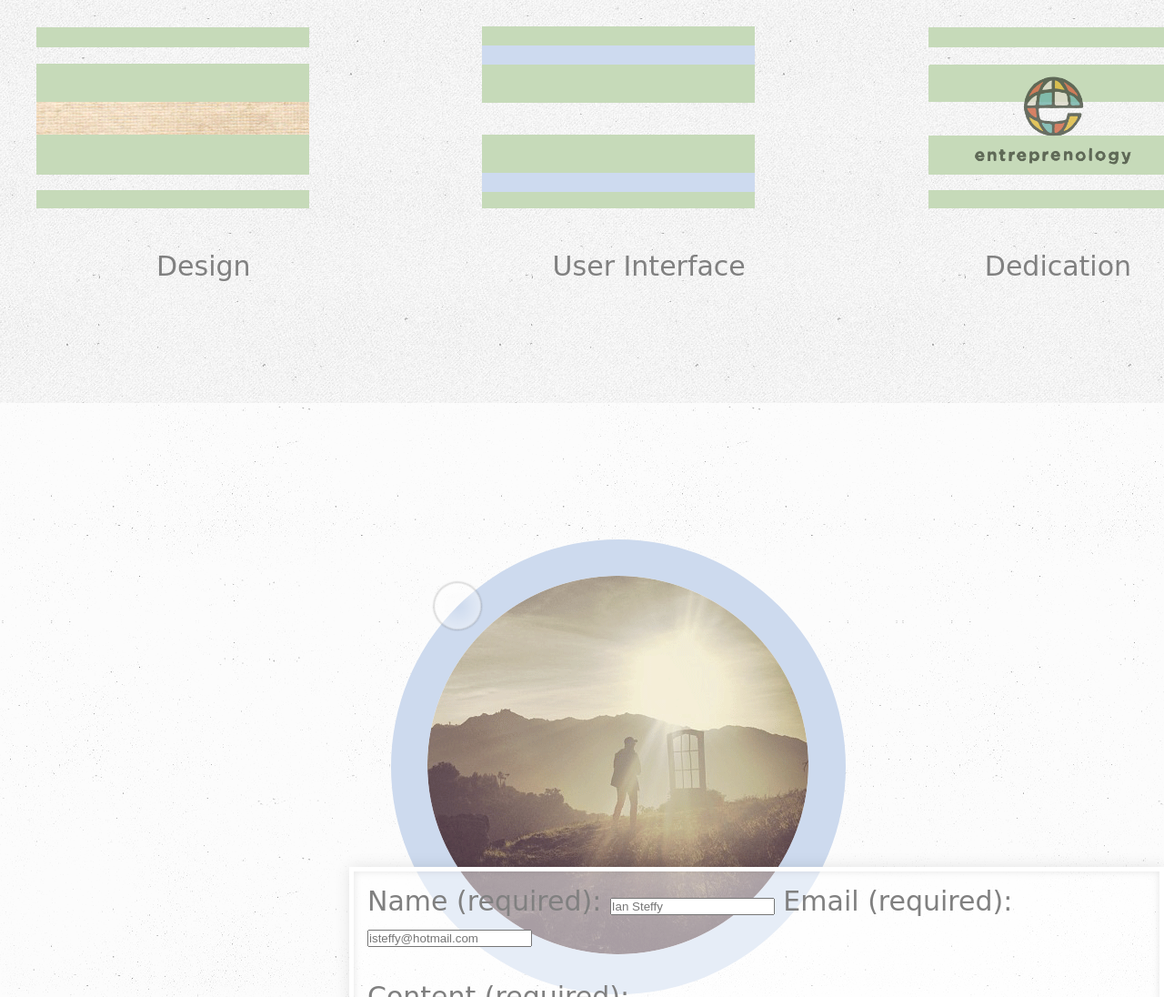
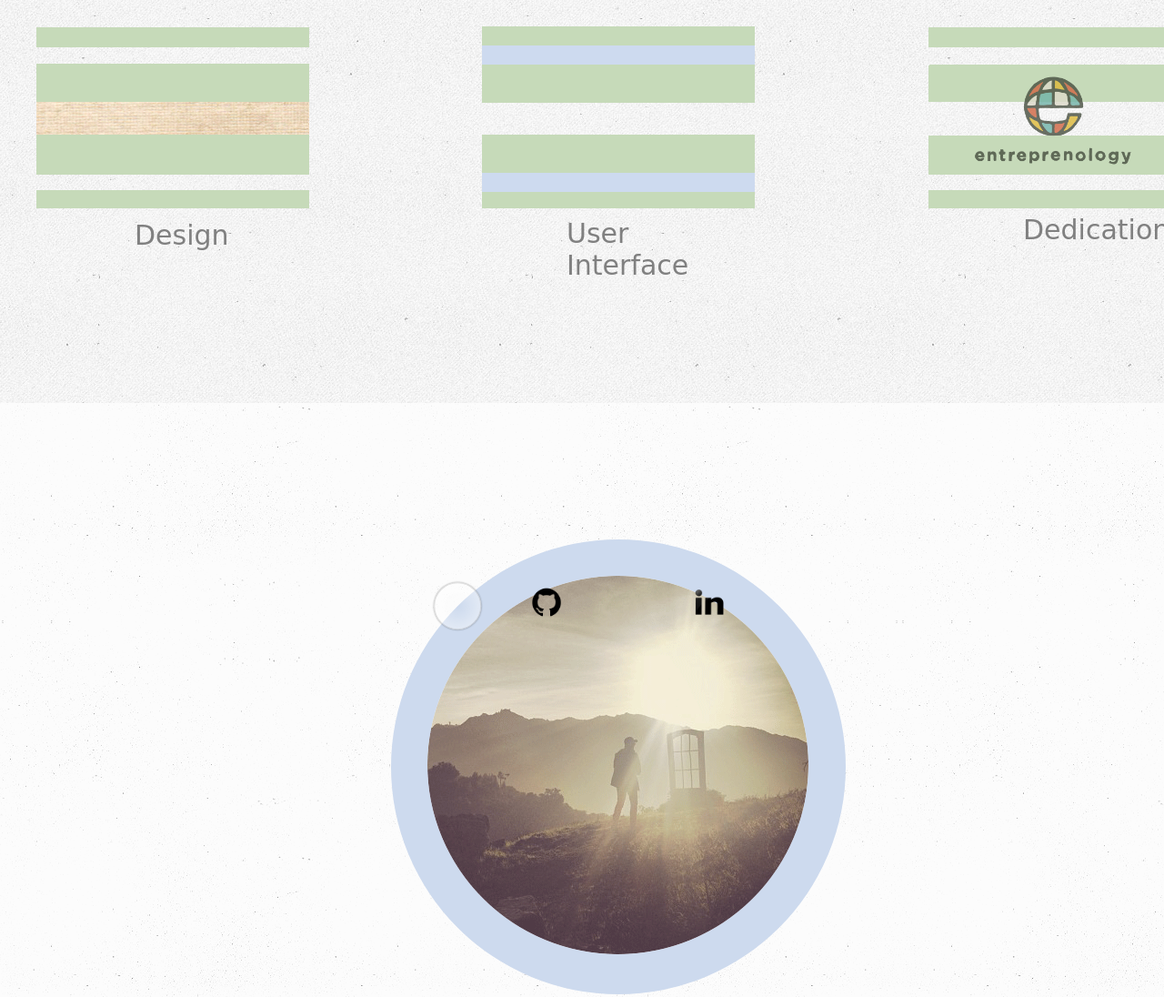
Before and after one commit to Inframatic/Portfolio, a plain HTML site: page index.html in a window 1280 px wide. Shown: the part 307-1403 px from the top of the page at 91% size. Drawn offline with nearby package versions, Linux system fonts and the light colour scheme; a web font is replaced by a local one.

Commit message:
Fixed text for the three boxes

```diff
--- a/index.html
+++ b/index.html
@@ -20,20 +20,17 @@
 			<i>decrease the width of the page to combine image</i>
 		</div>
 			<div id="box1_container">
-
+				<div id="bt1">Design</div>
 			</div>
 			<div id="box2_container">
-
+				<div id="bt2">User Interface</div>
 			</div>
 			<div id="box3_container">
 				<img src="logo2.png">
-			</div>
-			<div id="boxtext">
-				<div id="bt1">Design</div>
-				<div id="bt2">User Interface</div>
 				<div id="bt3">Dedication</div>
 				<div id="btfinal">Great Web Apps</div>
 			</div>
+
 		</div>
 
 		<section>
@@ -47,7 +44,7 @@
 				</div>
 			</div>
 		</section>
-		<div id="contact_container">
+<!-- 		<div id="contact_container">
 		<form>
 	      <label for="name">Name (required):</label>
 	      <input type="text" id="name" name="name" placeholder="Ian Steffy" cols="200" required="required"/>
@@ -61,10 +58,10 @@
     </fieldset>
     <br/>
     <input type="submit" value="Send"/>
-  	</form>
+  	</form> -->
 			<a href="http://www.linkedin.com/profile/view?id=225173652&goback=%2Enmp_*1_*1_*1_*1_*1_*1_*1_*1_*1_*1&trk=spm_pic"><img id="linkedin" src="linkedin-logo.png"></a>
 			<a href="https://github.com/Inframatic"><img id="github" src="github-icon.png"></a>
-		</div>
+		<!-- </div> -->
 		<script src="javascriptjuice.js"></script>
 	</body>
 </html>
--- a/internmain.css
+++ b/internmain.css
@@ -329,7 +329,6 @@ section {
 	position:relative;
 	top:31%;
 	margin:0 auto;
-	overflow:hidden;
 }
 
 #box3_container {
@@ -377,20 +376,20 @@ form {
     background: rgba(255,255,255,0.5);
 }
 
-#contact_container img {
+#linkedin {
+	top: 118%;
+	left: 59%;
 	height: 50px;
 	position:absolute;
 	float:center;
 }
 
-#linkedin {
-	top: 77%;
-	left: 40%;
-}
-
 #github {
-	top: 77%;
-	left: 34%;
+	top: 118%;
+	left: 45%;
+	height: 50px;
+	position:absolute;
+	float:center;
 }
 
 #boxtext {
@@ -402,19 +401,20 @@ form {
 
 #bt1 {
 	position:absolute;
-	left: 10%;
-
+	left: 36%;
+	top: 106%;
 }
 
 #bt2 {
 	position:absolute;
-	left: 43%;
-
+	left: 31%;
+	top: 105%;
 }
 
 #bt3 {
 	position:absolute;
-	left: 79%;
+	left: 35%;
+	top: 103%;
 }
 
 #btfinal {
@@ -449,7 +449,6 @@ form {
 		position:relative;
 		top:31%;
 		margin:0 auto;
-		overflow:hidden;
 	}
 
 	#box3_container {
@@ -496,7 +495,8 @@ form {
 	#btfinal {
 		display:block;
 		position:absolute;
-		left: 17%;
+		left: 28%;
+		top: 103%;
 	}
 
 	.knob-circle {
```
